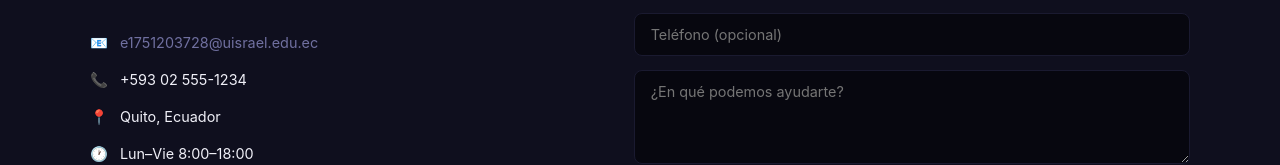
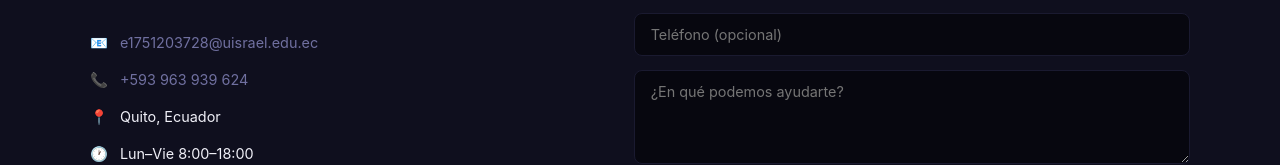
Before and after one commit to ThePol99/poltech-web, a website: page public/index.html in a window 1280 px wide. Shown: the part 2154-2319 px from the top of the page. Drawn offline with Linux system fonts and the light colour scheme.

Commit message:
Telefono WhatsApp link + email uisrael

```diff
--- a/public/index.html
+++ b/public/index.html
@@ -77,7 +77,7 @@
         <p>Cuéntanos lo que necesitas y te respondemos en menos de 24 horas con la mejor oferta personalizada.</p>
         <div class="info-list">
           <div class="info-item">📧 <a id="mailto-link" href="mailto:e1751203728@uisrael.edu.ec?subject=Consulta%20de%20productos%20-%20Poltech&body=Hola%20equipo%20Poltech%2C%0A%0AEstoy%20interesado%20en%20sus%20productos.%0A%0ANombre%3A%20%0ATel%C3%A9fono%3A%20" style="color:inherit">e1751203728@uisrael.edu.ec</a></div>
-          <div class="info-item">📞 <span>+593 02 555-1234</span></div>
+          <div class="info-item">📞 <a href="https://wa.me/593963939624?text=Hola%20equipo%20Poltech%2C%20estoy%20interesado%20en%20sus%20productos." target="_blank" style="color:inherit">+593 963 939 624</a></div>
           <div class="info-item">📍 <span>Quito, Ecuador</span></div>
           <div class="info-item">🕐 <span>Lun–Vie 8:00–18:00</span></div>
         </div>
```
